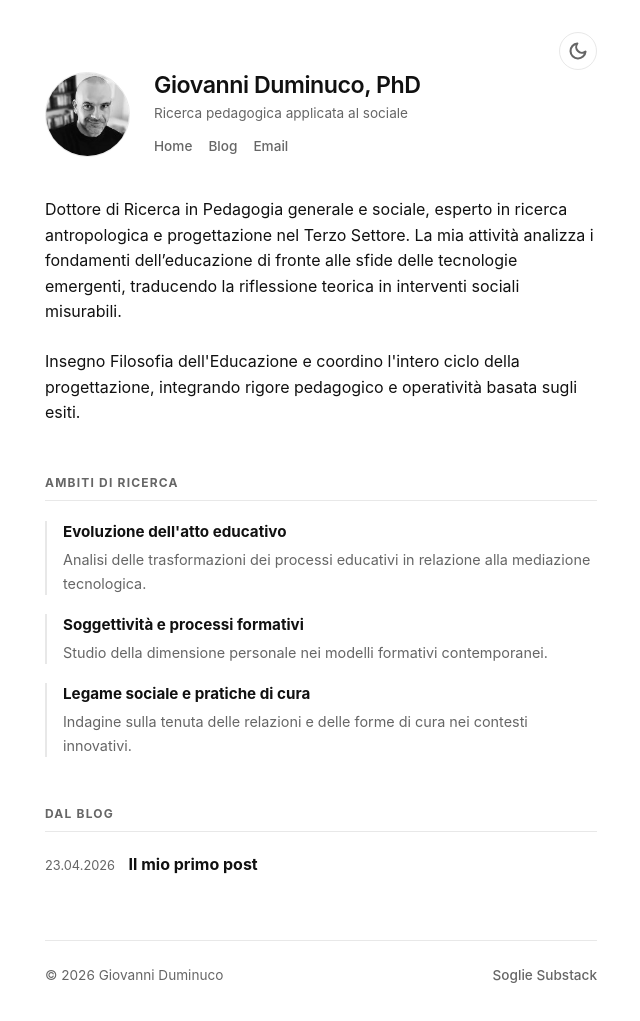
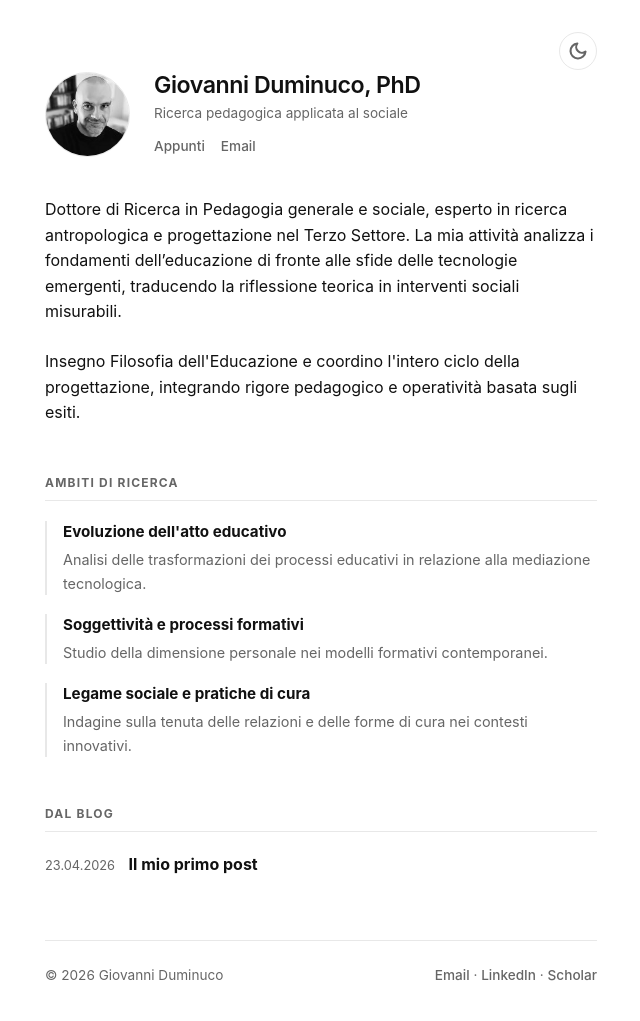
Before and after one commit to dumgio/dumgio.github.io, a Jekyll site: the page built from index.html, in a window 1280 px wide. Shown: the whole page, without its empty margins (319-959 px from the left). Built offline with Jekyll 4.4.1, drawn with Linux system fonts in a browser that asks for light colours.

Commit message:
Update default.html

```diff
--- a/_layouts/default.html
+++ b/_layouts/default.html
@@ -34,13 +34,15 @@
         #theme-toggle { position: absolute; top: 2rem; right: 1.5rem; background: none; border: 1px solid var(--border); border-radius: 50%; width: 38px; height: 38px; cursor: pointer; color: var(--accent); display: flex; align-items: center; justify-content: center; transition: all 0.2s ease; padding: 0; }
         #theme-toggle:hover { border-color: var(--accent); color: var(--fg); }
 
-        /* Icona Sole migliorata per Dark Mode */
         [data-theme="dark"] #sun-icon { color: #ffb700; filter: drop-shadow(0 0 2px rgba(255, 183, 0, 0.4)); }
 
         header { margin-bottom: 2.5rem; display: grid; grid-template-columns: 85px 1fr; gap: 1.5rem; align-items: center; }
         .profile-photo { width: 85px; height: 85px; border-radius: 50%; object-fit: cover; border: 1px solid var(--border); }
 
         h1 { font-size: 1.45rem; font-weight: 600; letter-spacing: -0.02em; line-height: 1.2; margin-bottom: 0.2rem; }
+        h1 a { text-decoration: none; color: inherit; }
+        h1 a:hover { color: var(--accent); }
+
         .hero-role { font-size: 0.85rem; color: var(--accent); margin-bottom: 0.8rem; }
 
         .social-links { display: flex; gap: 1rem; margin-top: 0.5rem; }
@@ -57,7 +59,7 @@
         .item strong { display: block; font-size: 0.95rem; color: var(--fg); margin-bottom: 0.2rem; }
         .item span { font-size: 0.9rem; color: var(--accent); }
 
-        footer { margin-top: 4rem; padding-top: 1.5rem; border-top: 1px solid var(--border); font-size: 0.85rem; color: var(--accent); display: flex; justify-content: space-between; align-items: center; }
+        footer { margin-top: 4rem; padding-top: 1.5rem; border-top: 1px solid var(--border); font-size: 0.85rem; color: var(--accent); display: flex; justify-content: space-between; align-items: center; flex-wrap: wrap; gap: 1rem; }
         footer a { color: var(--accent); text-decoration: none; font-weight: 500; }
         footer a:hover { color: var(--fg); }
 
@@ -84,11 +86,10 @@
     <header>
         <img src="/profile.jpg" alt="Giovanni Duminuco" class="profile-photo">
         <div>
-            <h1>Giovanni Duminuco, PhD</h1>
+            <h1><a href="/">Giovanni Duminuco, PhD</a></h1>
             <p class="hero-role">Ricerca pedagogica applicata al sociale</p>
             <nav class="social-links">
-                <a href="/">Home</a>
-                <a href="/blog">Blog</a>
+                <a href="/blog">Appunti</a>
                 <a href="mailto:giovanni.duminuco@gmail.com">Email</a>
             </nav>
         </div>
@@ -100,7 +101,11 @@
 
     <footer>
         <p>&copy; {{ "now" | date: "%Y" }} Giovanni Duminuco</p>
-        <a href="https://soglie.substack.com" target="_blank" rel="noopener">Soglie Substack</a>
+        <div class="footer-links">
+            <a href="mailto:giovanni.duminuco@gmail.com">Email</a> &middot;
+            <a href="https://linkedin.com/in/tuo-profilo" target="_blank" rel="noopener">LinkedIn</a> &middot;
+            <a href="https://scholar.google.com/citations?user=tuo-id" target="_blank" rel="noopener">Scholar</a>
+        </div>
     </footer>
 
     <script>
```
